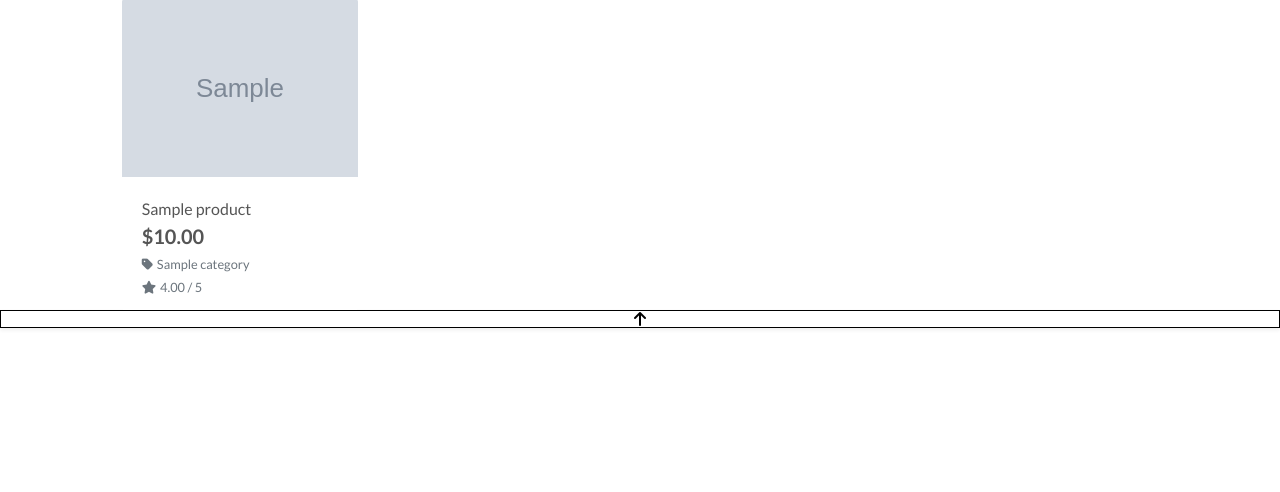
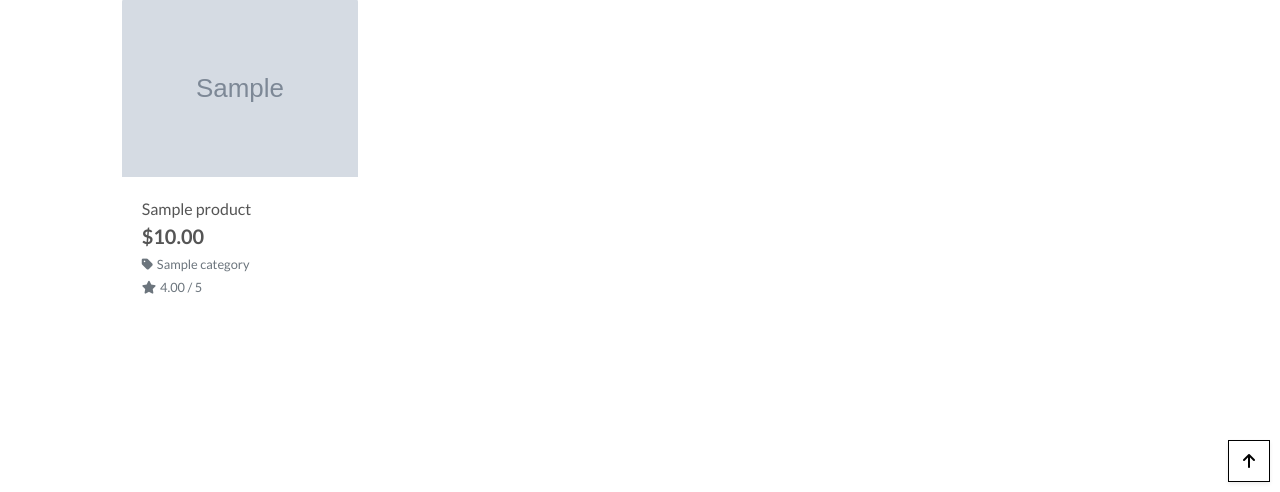
Before and after one commit to sphenry2799/Mejuri, a Django app: page /products/ in a window 1280 px wide. Shown: the part 308-800 px from the top of the page. Run offline with Django 3.2, Linux system fonts and the light colour scheme; tables that the repository leaves empty hold one stand-in row (values such as "Sample post"); grey boxes marked "Sample" are stand-in pictures; some libraries are stand-ins or nearby versions.

Commit message:
Add CSS for back to top button

```diff
--- a/static/css/base.css
+++ b/static/css/base.css
@@ -79,6 +79,17 @@ a.category-badge > span.badge:hover {
     color: #fff !important;
 }
 
+.btt-button {
+    height: 42px;
+    width: 42px;
+    position: fixed;
+    bottom: 10px;
+    right: 10px;
+}
+.btt-link {
+    cursor: pointer;
+}
+
 
 /* -------------------------------- Media Queries */
 
```
